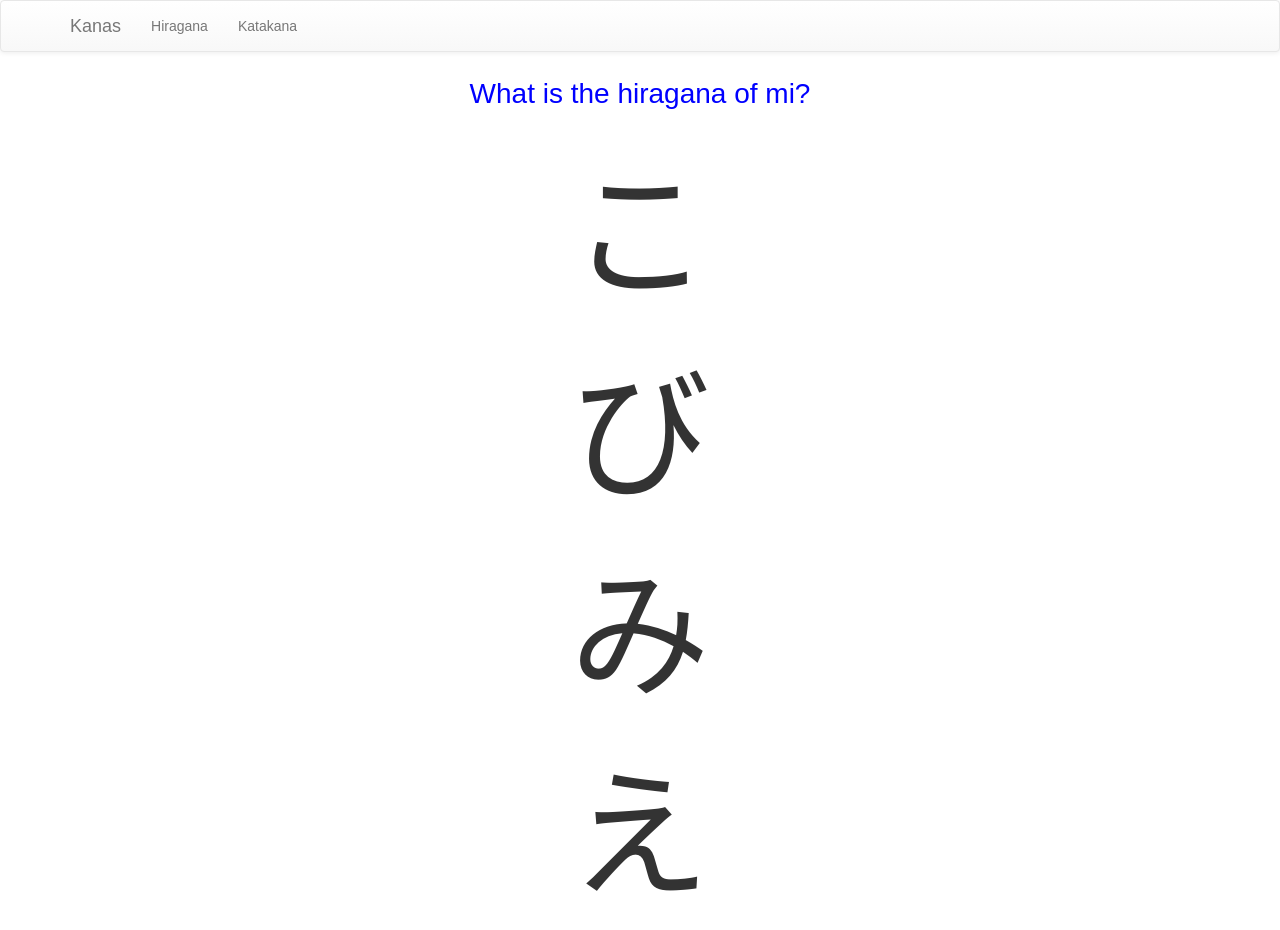
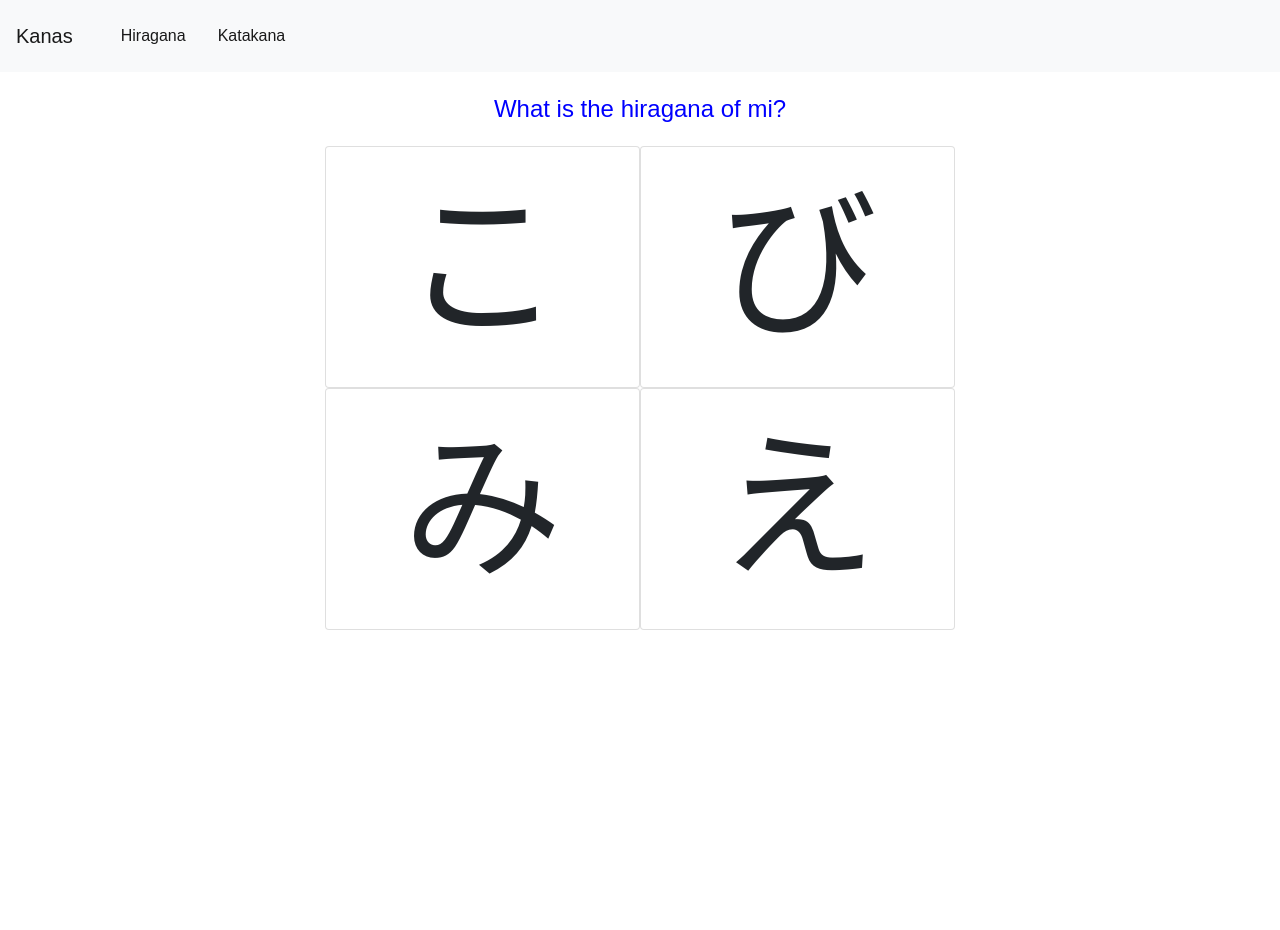
Before and after one commit to n3rdgir1/react-starter, a React (Create React App) app: page / in a window 1280 px wide. Shown: the top 930 px of the page. After the commit the page ends 800 px from the top, so only its background shows below. Built offline with nearby package versions, Linux system fonts and the light colour scheme.

Commit message:
moves away from react-bootstrap package

```diff
--- a/package.json
+++ b/package.json
@@ -3,9 +3,7 @@
   "version": "0.1.0",
   "private": true,
   "dependencies": {
-    "bootstrap": "^3.3.7",
     "react": "^15.6.1",
-    "react-bootstrap": "^0.31.3",
     "react-dom": "^15.6.1",
     "react-scripts": "1.0.12"
   },
--- a/public/index.html
+++ b/public/index.html
@@ -10,7 +10,7 @@
     -->
     <link rel="manifest" href="%PUBLIC_URL%/manifest.json">
     <link rel="shortcut icon" href="%PUBLIC_URL%/favicon.ico">
-    <link rel="stylesheet" href="https://maxcdn.bootstrapcdn.com/bootstrap/latest/css/bootstrap.min.css">
+    <link rel="stylesheet" href="https://maxcdn.bootstrapcdn.com/bootstrap/4.0.0/css/bootstrap.min.css" integrity="sha384-Gn5384xqQ1aoWXA+058RXPxPg6fy4IWvTNh0E263XmFcJlSAwiGgFAW/dAiS6JXm" crossorigin="anonymous">
     <!--
       Notice the use of %PUBLIC_URL% in the tags above.
       It will be replaced with the URL of the `public` folder during the build.
--- a/src/App.css
+++ b/src/App.css
@@ -1,9 +1,17 @@
 .navbar {
   margin-bottom: 0;
 }
+
+.nav-item,
+.nav-item:visited,
+.nav-item:hover,
+.nav-item:active {
+  color: rgba(0,0,0,.9);
+}
+
 .question{
   color: blue;
-  font-size: 2em;
+  font-size: 1.5em;
   text-align: center;
   margin: .8em 0;
 }
--- a/src/App.js
+++ b/src/App.js
@@ -1,5 +1,4 @@
 import React, { Component } from 'react';
-import { Navbar, Nav, NavItem } from 'react-bootstrap';
 import './App.css';
 import Kana from './Kana';
 
@@ -18,18 +17,15 @@ class App extends Component {
   render() {
     return (
       <div className="main">
-      <Navbar>
-        <Navbar.Header>
-          <Navbar.Brand>
-            <a href="/">Kanas</a>
-          </Navbar.Brand>
-        </Navbar.Header>
-        <Nav>
-          <NavItem eventKey={1} href="#" onClick={() => this.kana('hiragana')}>Hiragana</NavItem>
-          <NavItem eventKey={2} href="#" onClick={() => this.kana('katakana')}>Katakana</NavItem>
-        </Nav>
-      </Navbar>
-      <Kana type={this.state.kana} />
+        <nav className="navbar navbar-expand-lg navbar-light bg-light">
+          <a className="navbar-brand" href="/">Kanas</a>
+          <div className="navbar" id="navbarNav">
+            <a className="nav-item nav-link active" href="#" onClick={() => this.kana('hiragana') }>Hiragana</a>
+            <a className="nav-item nav-link active" href="#" onClick={() => this.kana('katakana') }>Katakana</a>
+          </div>
+        </nav>
+
+        <Kana type={this.state.kana} />
       </div>
     )
   }
--- a/src/index.js
+++ b/src/index.js
@@ -1,8 +1,5 @@
 import React from 'react';
 import ReactDOM from 'react-dom';
-
-import 'bootstrap/dist/css/bootstrap.css';
-import 'bootstrap/dist/css/bootstrap-theme.css';
 
 import './index.css';
 import App from './App';
```
